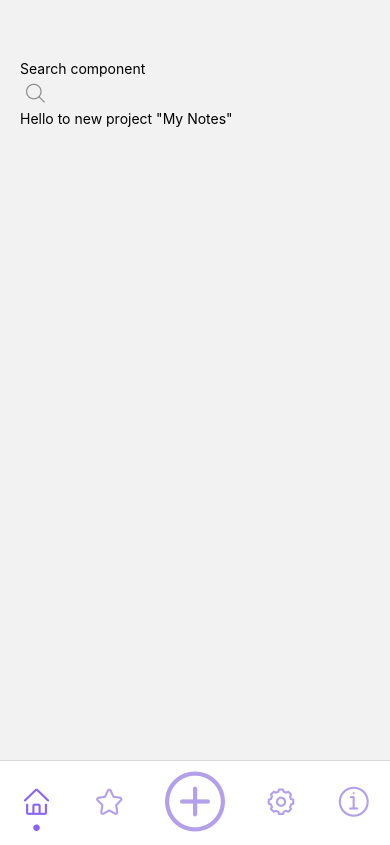
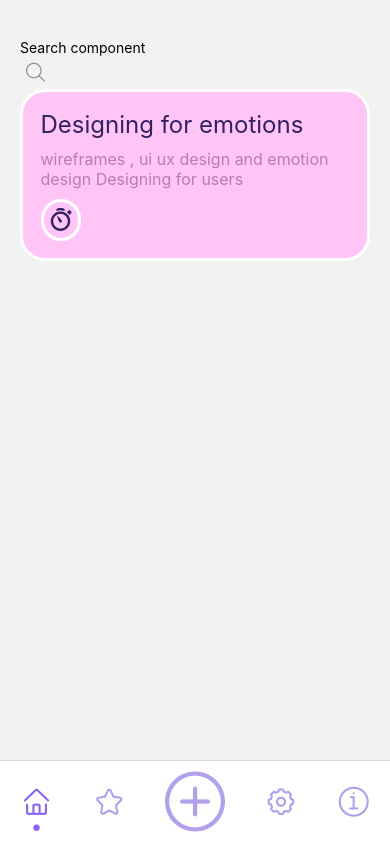
Before and after one commit to MikhailS89/react-native-my-notes, a React Native app: screen / in a window 390 px wide. Built offline with nearby package versions, Linux system fonts and the light colour scheme.

Commit message:
add style component List

```diff
--- a/components/List/List.js
+++ b/components/List/List.js
@@ -1,16 +1,45 @@
 import React from 'react';
-import { StyleSheet, View, Text, StatusBar } from 'react-native';
+import { StyleSheet, View, Text } from 'react-native';
+import { Entypo } from '@expo/vector-icons';
 
 
 export default function List() {
   return (
-    <View>
-      <Text>List component</Text>
-      <StatusBar style="auto" />
+    <View style={styles.list}>
+      <Text style={styles.title}>Designing for emotions</Text>
+      <Text style={styles.text}>wireframes , ui ux design and emotion design Designing for users</Text>
+      <View style={styles.watch}>
+        <Entypo name="stopwatch" size={24} color="#312161" />
+      </View>
     </View>
   );
 }
 
 const styles = StyleSheet.create({
-
+  list: {
+    borderWidth: 3,
+    borderColor: 'white',
+    borderRadius: 25,
+    backgroundColor: '#ffc5f7',
+    padding: '5%'
+  },
+  title: {
+    fontSize: 24,
+    color: '#312161'
+  },
+  text: {
+    marginTop: 10,
+    fontSize: 16,
+    color: '#be77b4',
+    maxHeight: 100
+  },
+  watch: {
+    marginTop: 10,
+    padding: 5,
+    borderWidth: 3,
+    borderColor: 'white',
+    borderRadius: 25,
+    backgroundColor: '#ffc5f7',
+    width: 40
+  }
 });
--- a/components/pages/Main/Main.js
+++ b/components/pages/Main/Main.js
@@ -2,13 +2,14 @@ import React from 'react';
 import { StyleSheet, View, Text } from 'react-native';
 import { globalStyle } from '../../../styles/style';
 import Search from '../../Search/Search';
+import List from '../../List/List';
 
 export default function Main({ navigation }) {
   return (
     <View style={[styles.container, globalStyle.main]}>
       <Search />
-      <View>
-        <Text>Hello to new project "My Notes"</Text>
+      <View style={styles.container}>
+        <List />
       </View>
     </View>
   );
--- a/styles/style.js
+++ b/styles/style.js
@@ -4,7 +4,7 @@ export const globalStyle = StyleSheet.create({
     main: {
         flex: 1,
         padding: 20,
-        paddingTop: 60
+        paddingTop: '10%'
     }
     // title: {
     //     fontSize: 20,
```
